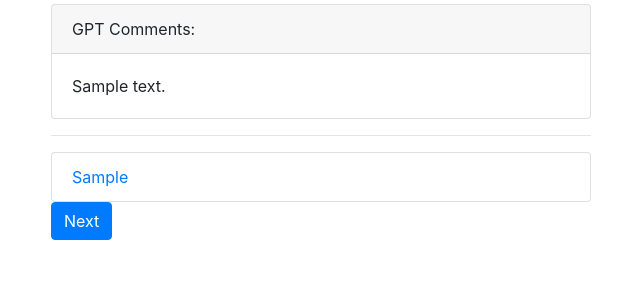
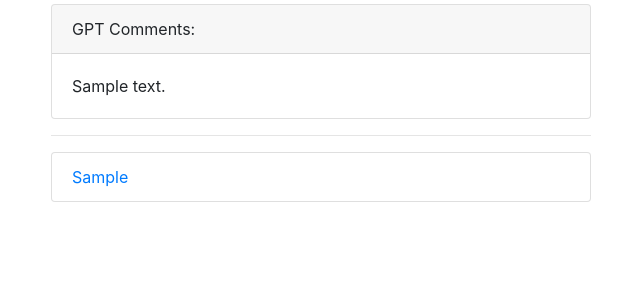
Before and after one commit to ybt1024/Information-Retrieval, a Flask app: template templates/results.html in a window 1280 px wide. Shown: the part 297-597 px from the top of the page, without its empty margins (319-959 px from the left). Run offline with Flask 3, Linux system fonts and the light colour scheme; the template is opened without the code that fills it: most values are stand-ins (such as "Sample title", 1, 10 or a date in 2020); some libraries are stand-ins or nearby versions.

Commit message:
Removed next button

```diff
--- a/gpt.py
+++ b/gpt.py
@@ -24,7 +24,7 @@ Contributor: Ziming Xu
 class GPT():
     ''' initialize GPT with apikey '''
     def __init__(self):
-        key = "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"
+        key = "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"
         ''' store the apikey in an instance variable '''
         self.apikey = key
         # Set up the OpenAI API client
--- a/templates/results.html
+++ b/templates/results.html
@@ -45,13 +45,13 @@
                 {% endfor %}
             </ul>
 
-            <form action="{{ url_for('next_page', page_id = page_id + 1)}}" method="post">
-                <input type="hidden" name="query" value="{{query}}">
-                <input type="hidden" name="matched_doc_ids" value="{{matched_doc_ids}}">
-                <button type="submit" class="btn btn-primary {% if is_last %} disabled {% endif %}" {% if is_last %} disabled {% endif %}>
-                    Next
-                </button>
-            </form>
+<!--            <form action="{{ url_for('next_page', page_id = page_id + 1)}}" method="post">-->
+<!--                <input type="hidden" name="query" value="{{query}}">-->
+<!--                <input type="hidden" name="matched_doc_ids" value="{{matched_doc_ids}}">-->
+<!--                <button type="submit" class="btn btn-primary {% if is_last %} disabled {% endif %}" {% if is_last %} disabled {% endif %}>-->
+<!--                    Next-->
+<!--                </button>-->
+<!--            </form>-->
         </div>
     </div>
 </div>
```
